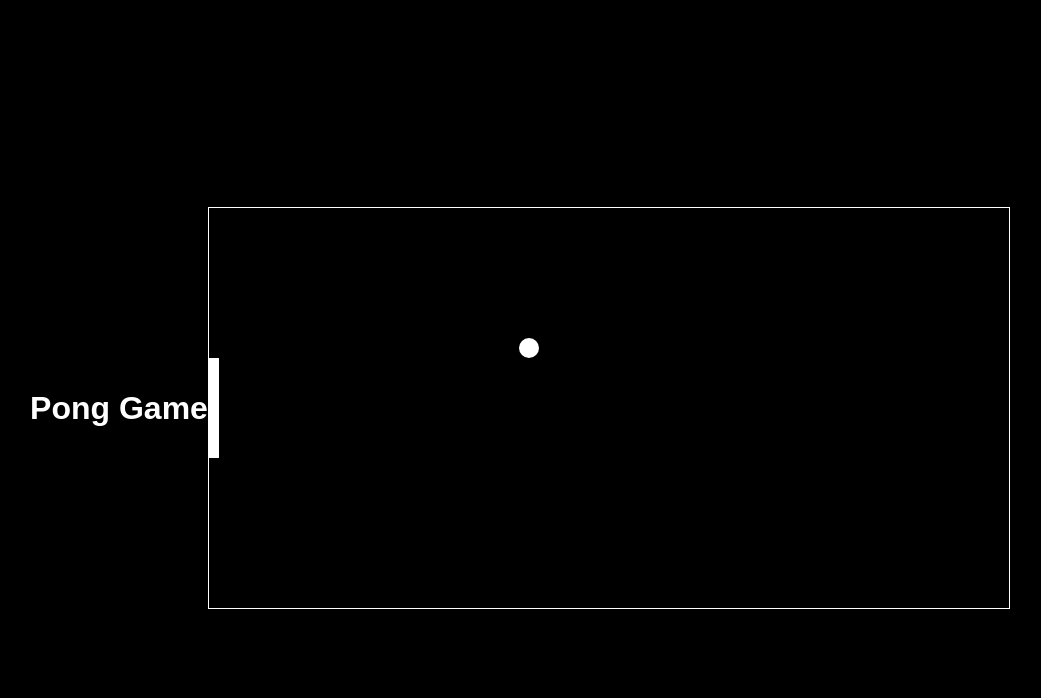
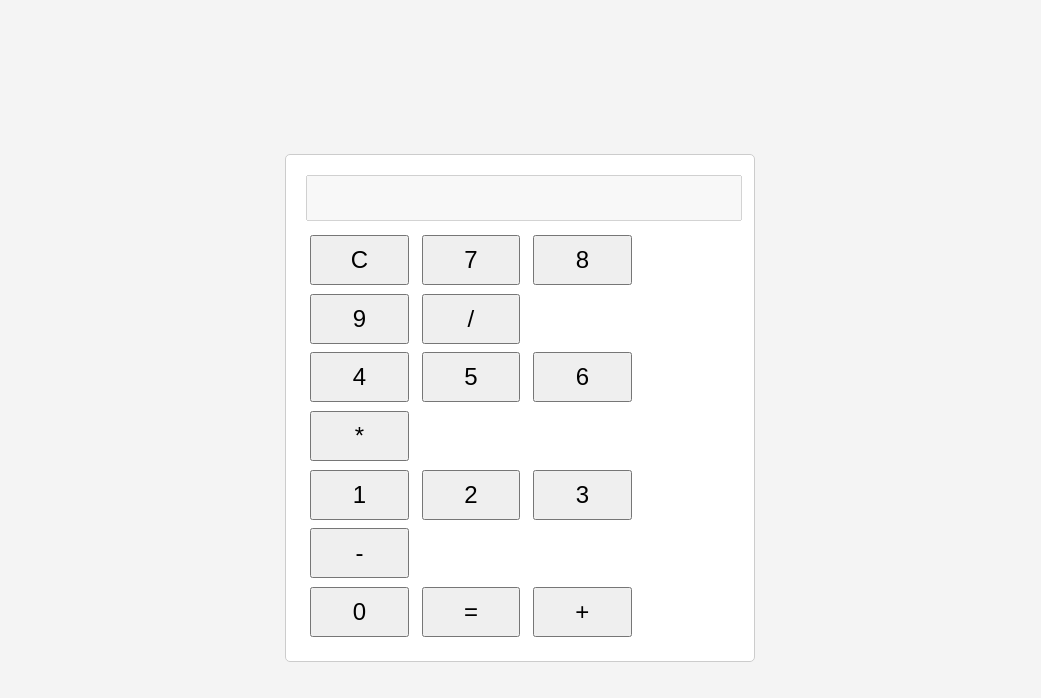
Before and after one commit to szversed/pong-game, a plain HTML site: page index.html in a window 1280 px wide. Shown: the whole page, without its empty margins (120-1161 px from the left). Drawn offline with Linux system fonts and the light colour scheme.

Commit message:
Update index.html with a fully functional calculator

```diff
--- a/index.html
+++ b/index.html
@@ -3,67 +3,120 @@
 <head>
     <meta charset="UTF-8">
     <meta name="viewport" content="width=device-width, initial-scale=1.0">
-    <title>Pong Game</title>
+    <title>Calculator</title>
     <style>
         body {
+            font-family: Arial, sans-serif;
             display: flex;
             justify-content: center;
             align-items: center;
             height: 100vh;
-            background-color: black;
-            color: white;
-            font-family: Arial, sans-serif;
+            background-color: #f4f4f4;
         }
-        canvas {
-            border: 1px solid white;
+        .calculator {
+            border: 1px solid #ccc;
+            border-radius: 5px;
+            padding: 20px;
+            background-color: #fff;
+        }
+        .display {
+            width: 100%;
+            height: 40px;
+            font-size: 2em;
+            text-align: right;
+            margin-bottom: 10px;
+        }
+        .button {
+            width: 23%;
+            height: 50px;
+            font-size: 1.5em;
+            margin: 1%;
+            cursor: pointer;
         }
     </style>
 </head>
 <body>
-    <h1>Pong Game</h1>
-    <canvas id="pong" width="800" height="400"></canvas>
+    <div class="calculator">
+        <input type="text" class="display" id="display" disabled>
+        <div>
+            <button class="button" onclick="clearDisplay()">C</button>
+            <button class="button" onclick="appendNumber('7')">7</button>
+            <button class="button" onclick="appendNumber('8')">8</button>
+            <button class="button" onclick="appendNumber('9')">9</button>
+            <button class="button" onclick="setOperation('/')">/</button>
+        </div>
+        <div>
+            <button class="button" onclick="appendNumber('4')">4</button>
+            <button class="button" onclick="appendNumber('5')">5</button>
+            <button class="button" onclick="appendNumber('6')">6</button>
+            <button class="button" onclick="setOperation('*')">*</button>
+        </div>
+        <div>
+            <button class="button" onclick="appendNumber('1')">1</button>
+            <button class="button" onclick="appendNumber('2')">2</button>
+            <button class="button" onclick="appendNumber('3')">3</button>
+            <button class="button" onclick="setOperation('-')">-</button>
+        </div>
+        <div>
+            <button class="button" onclick="appendNumber('0')">0</button>
+            <button class="button" onclick="calculateResult()">=</button>
+            <button class="button" onclick="setOperation('+')">+</button>
+        </div>
+    </div>
+
     <script>
-        const canvas = document.getElementById('pong');
-        const context = canvas.getContext('2d');
+        let currentInput = '';
+        let operation = '';
+        let firstOperand = null;
 
-        // Create the pong paddle and ball
-        const paddleWidth = 10, paddleHeight = 100;
-        const ballSize = 10;
-        let player = { x: 0, y: canvas.height / 2 - paddleHeight / 2, width: paddleWidth, height: paddleHeight };
-        let ball = { x: canvas.width / 2, y: canvas.height / 2, size: ballSize, speedX: 5, speedY: 5 };
-
-        function draw() {
-            context.clearRect(0, 0, canvas.width, canvas.height);
-            // Draw paddles
-            context.fillStyle = 'white';
-            context.fillRect(player.x, player.y, player.width, player.height);
-            // Draw ball
-            context.beginPath();
-            context.arc(ball.x, ball.y, ball.size, 0, Math.PI * 2);
-            context.fill();
-            context.closePath();
+        function appendNumber(number) {
+            currentInput += number;
+            updateDisplay();
         }
 
-        function update() {
-            ball.x += ball.speedX;
-            ball.y += ball.speedY;
-            if (ball.y + ball.size > canvas.height || ball.y - ball.size < 0) {
-                ball.speedY = -ball.speedY;
+        function setOperation(op) {
+            if (currentInput === '') return;
+            if (firstOperand === null) {
+                firstOperand = parseFloat(currentInput);
+            } else {
+                calculateResult();
             }
-            if (ball.x + ball.size > canvas.width || ball.x - ball.size < 0) {
-                ball.speedX = -ball.speedX;
-            }
+            operation = op;
+            currentInput = '';
         }
 
-        function gameLoop() {
-            draw();
-            update();
-            requestAnimationFrame(gameLoop);
+        function calculateResult() {
+            if (currentInput === '' || operation === '' || firstOperand === null) return;
+            const secondOperand = parseFloat(currentInput);
+            switch (operation) {
+                case '+':
+                    currentInput = (firstOperand + secondOperand).toString();
+                    break;
+                case '-':
+                    currentInput = (firstOperand - secondOperand).toString();
+                    break;
+                case '*':
+                    currentInput = (firstOperand * secondOperand).toString();
+                    break;
+                case '/':
+                    currentInput = (firstOperand / secondOperand).toString();
+                    break;
+            }
+            operation = '';
+            firstOperand = null;
+            updateDisplay();
         }
 
-        // Keyboard controls, etc.
+        function clearDisplay() {
+            currentInput = '';
+            operation = '';
+            firstOperand = null;
+            updateDisplay();
+        }
 
-        gameLoop();
+        function updateDisplay() {
+            document.getElementById('display').value = currentInput;
+        }
     </script>
 </body>
 </html>
```
